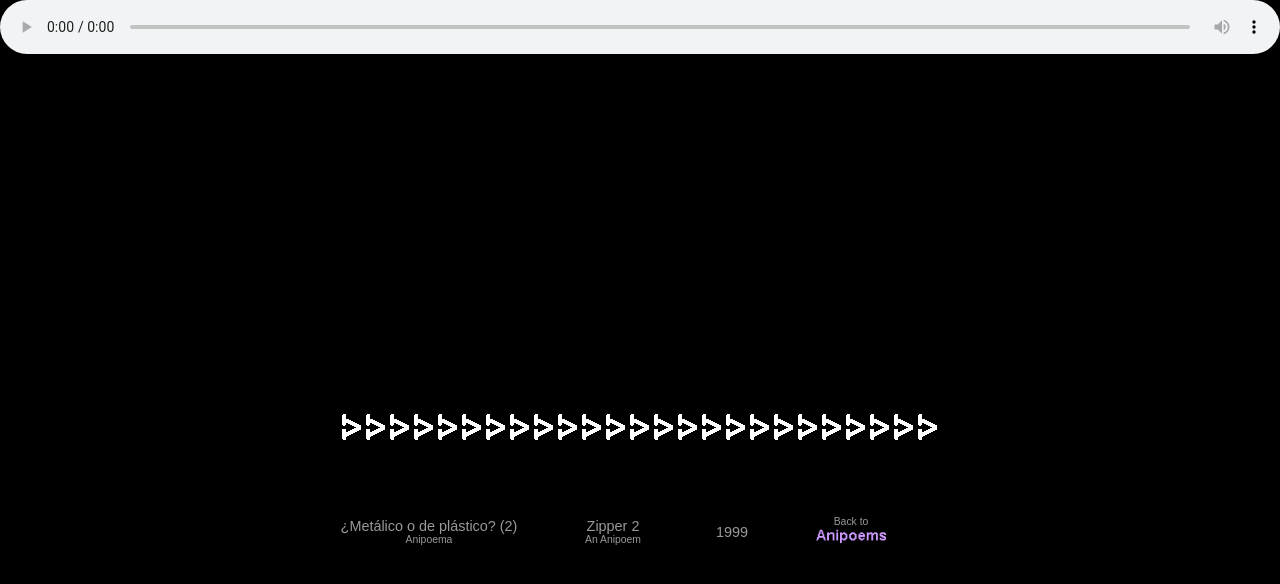
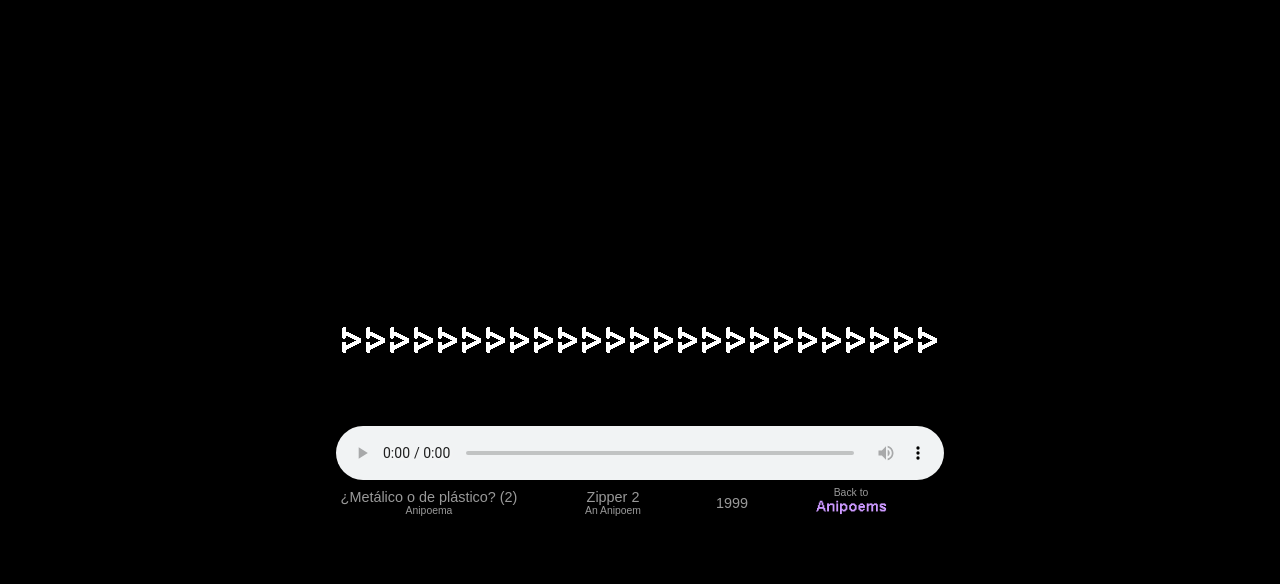
Before and after one commit to vispo/uribe2017B, a plain HTML site: page English/Anipoems/Zipper-2/zipper2.html in a window 1280 px wide. Drawn offline with Linux system fonts and the light colour scheme.

Commit message:
moved audio controls beneath image

```diff
--- a/English/Anipoems/Zipper-2/zipper2.html
+++ b/English/Anipoems/Zipper-2/zipper2.html
@@ -54,14 +54,15 @@
 			}
 		</style>
 	</head>
-	<audio autoplay controls loop>
-		<source src="clock5n.mp3" type="audio/mpeg">
-		<source src="clock5n.ogg" type="audio/ogg">
-	</audio>
+
 	<body>
 		<div class="contentContainer">
 			<div class="content">
-				<A HREF="../Zipper-3/zipper3.html"><IMG SRC="zipchic2cneg.gif" WIDTH="600" HEIGHT="160" ALT="" BORDER="0"></A>
+				<A HREF="../Zipper-3/zipper3.html"><IMG SRC="zipchic2cneg.gif" WIDTH="600" HEIGHT="160" ALT="" BORDER="0"></A><br>
+                    <audio autoplay controls loop>
+                        <source src="clock5n.mp3" type="audio/mpeg">
+                        <source src="clock5n.ogg" type="audio/ogg">
+                    </audio>
 				<table>
 					<tr>
 						<td>
```
